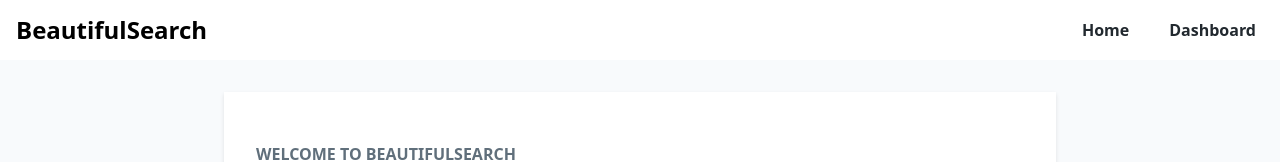
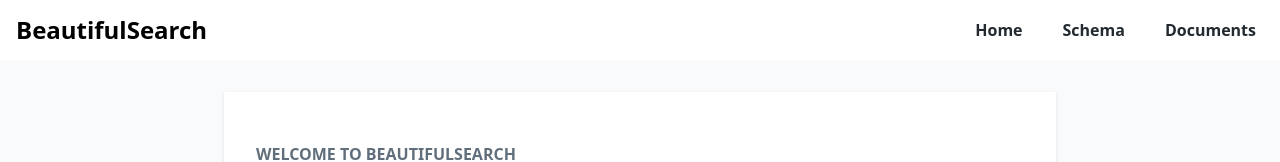
Before and after one commit to beautifulsearch/beautifulsearch-dashboard, a React (Create React App) app: page / in a window 1280 px wide. Shown: the top 162 px of the page. Built offline with nearby package versions, Linux system fonts and the light colour scheme.

Commit message:
update navigation

```diff
--- a/src/components/Navigation.js
+++ b/src/components/Navigation.js
@@ -8,7 +8,8 @@
       <h1 className="nav__title">BeautifulSearch</h1>
       <div className="nav__links">
         <Link className="nav__link" to="/">Home</Link>
-        <Link className="nav__link" to="/">Dashboard</Link>
+        <Link className="nav__link" to="/schema">Schema</Link>
+        <Link className="nav__link" to="/documents">Documents</Link>
       </div>
     </nav>
   );
```
